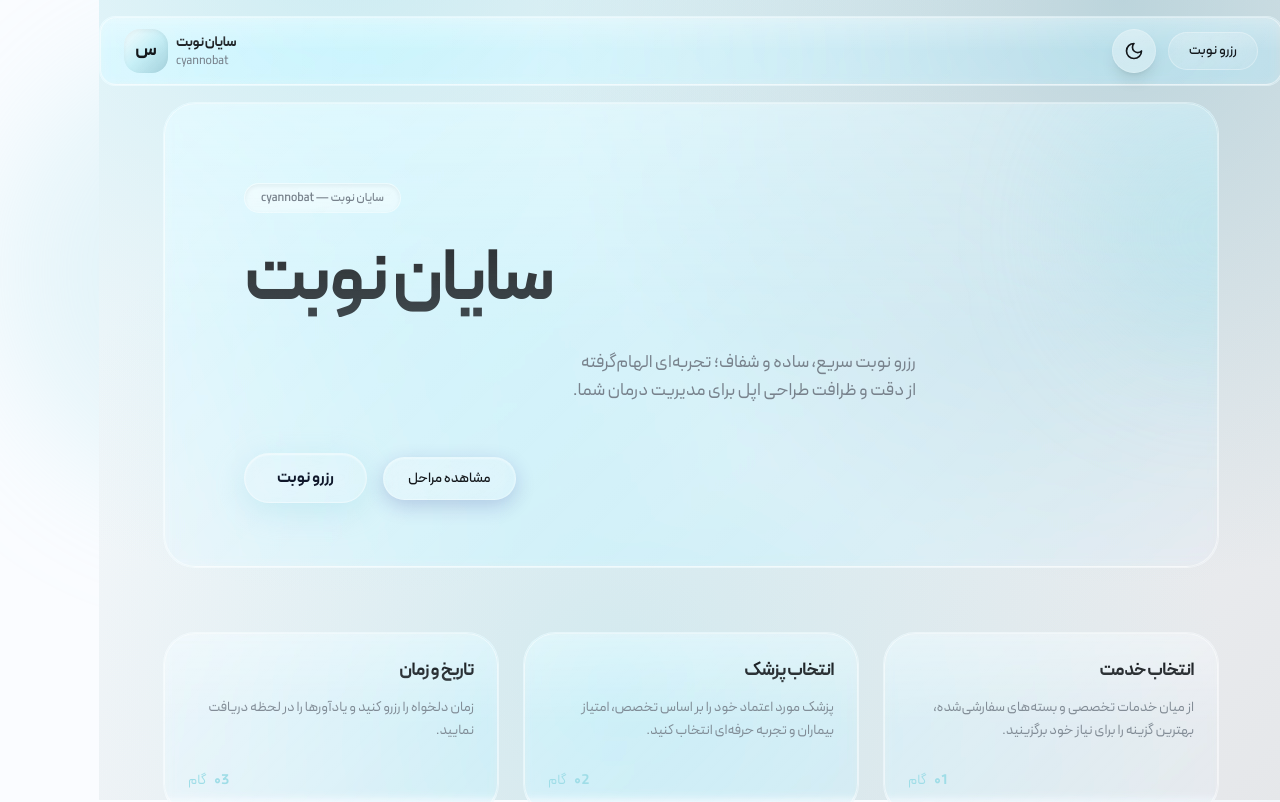
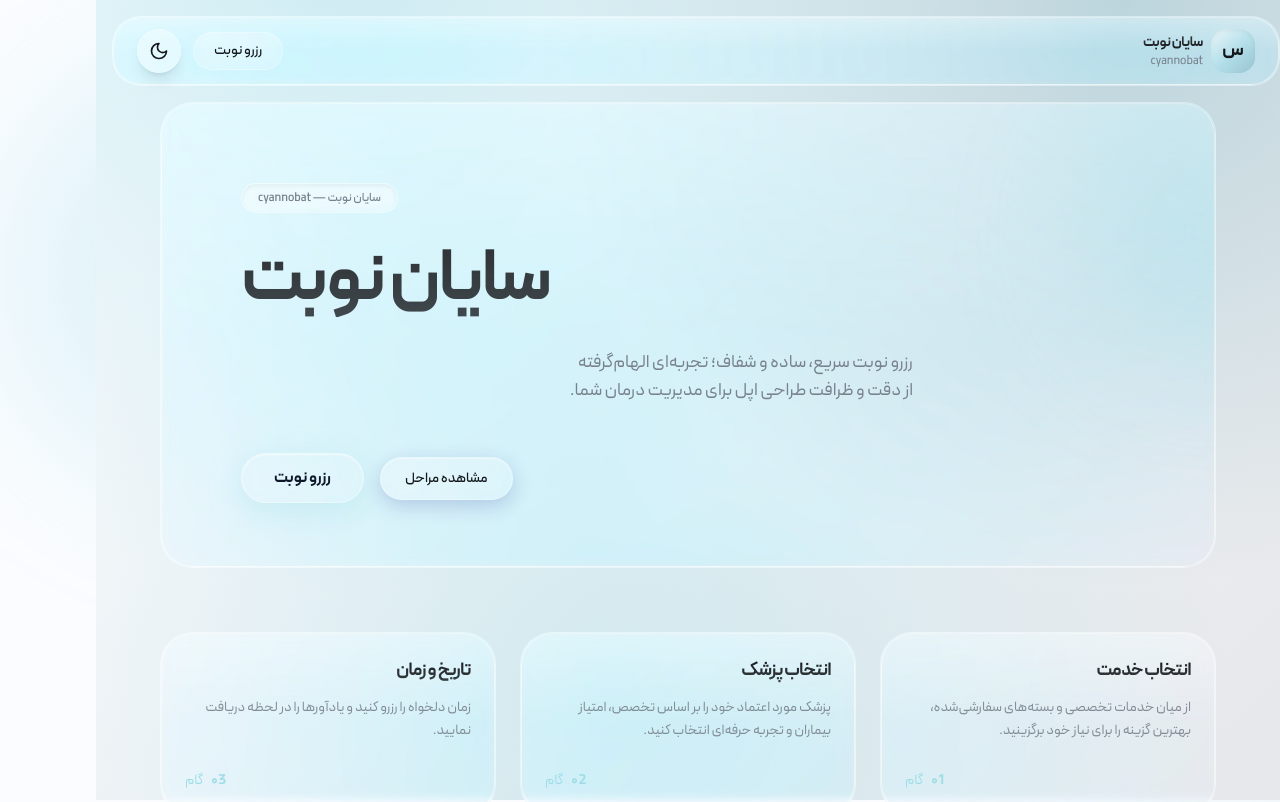
Before and after one commit to belforzedse/cyannobat, a Next.js app: page / in a window 1280 px wide. Shown: the top 802 px of the page. Built offline with nearby package versions, Linux system fonts and the light colour scheme.

Commit message:
Add better header

```diff
--- a/src/components/Header.tsx
+++ b/src/components/Header.tsx
@@ -9,21 +9,27 @@ const Header = () => {
 
   return (
     <motion.header
-      initial={{ y: prefersReducedMotion ? 0 : -24, opacity: prefersReducedMotion ? 1 : 0 }}
+      initial={{
+        y: prefersReducedMotion ? 0 : -24,
+        opacity: prefersReducedMotion ? 1 : 0,
+      }}
       animate={{ y: 0, opacity: 1 }}
-      transition={{ duration: prefersReducedMotion ? 0 : 0.6, ease: 'easeOut' }}
-      className="glass rounded-2xl sticky top-4 z-40 flex flex-row-reverse items-center justify-between px-6 py-3 text-right"
+      transition={{ duration: prefersReducedMotion ? 0 : 0.6, ease: "easeOut" }}
+      className="glass rounded-3xl sticky top-4 z-40 flex items-center justify-between px-6 py-3 text-right ml-4"
     >
       <div
         className="pointer-events-none absolute inset-0 rounded-2rem bg-gradient-to-r from-transparent via-white/30 to-transparent opacity-30 -z-10 dark:via-white/10"
         aria-hidden
       />
-      <div className="flex flex-row-reverse items-center gap-2">
+      <div className="flex items-center gap-2">
         <div className="flex h-11 w-11 items-center justify-center rounded-2xl bg-gradient-to-br from-white/65 via-accent/35 to-accent-strong/50 text-foreground shadow-inner backdrop-blur-xl dark:from-white/15 dark:via-accent/25 dark:to-accent-strong/45">
           <span className="text-lg font-bold">س</span>
         </div>
-        <div className="flex flex-col items-end text-right">
-          <Link href="/" className="text-sm font-semibold tracking-tight text-foreground">
+        <div className="flex flex-col">
+          <Link
+            href="/"
+            className="text-sm font-semibold tracking-tight text-foreground"
+          >
             سایان نوبت
           </Link>
           <span className="text-xs text-muted">cyannobat</span>
--- a/styles/globals.css
+++ b/styles/globals.css
@@ -66,6 +66,8 @@ body {
     radial-gradient(circle at 80% 0%, rgba(110, 169, 183, 0.4), transparent 45%),
     radial-gradient(circle at 40% 85%, rgba(159, 221, 231, 0.35), transparent 60%),
     linear-gradient(135deg, rgba(255, 255, 255, 0.15), rgba(36, 38, 40, 0.1));
+  background-attachment: fixed;
+  background-size: 100% 100%;
   position: relative;
   overflow-x: hidden;
   min-height: 100%;
@@ -77,6 +79,8 @@ body {
     radial-gradient(circle at 80% 0%, rgba(80, 120, 140, 0.2), transparent 45%),
     radial-gradient(circle at 40% 85%, rgba(100, 140, 160, 0.15), transparent 60%),
     linear-gradient(135deg, rgba(255, 255, 255, 0.05), rgba(36, 38, 40, 0.15));
+  background-attachment: fixed;
+  background-size: 100% 100%;
 }
 
 body::before {
```
